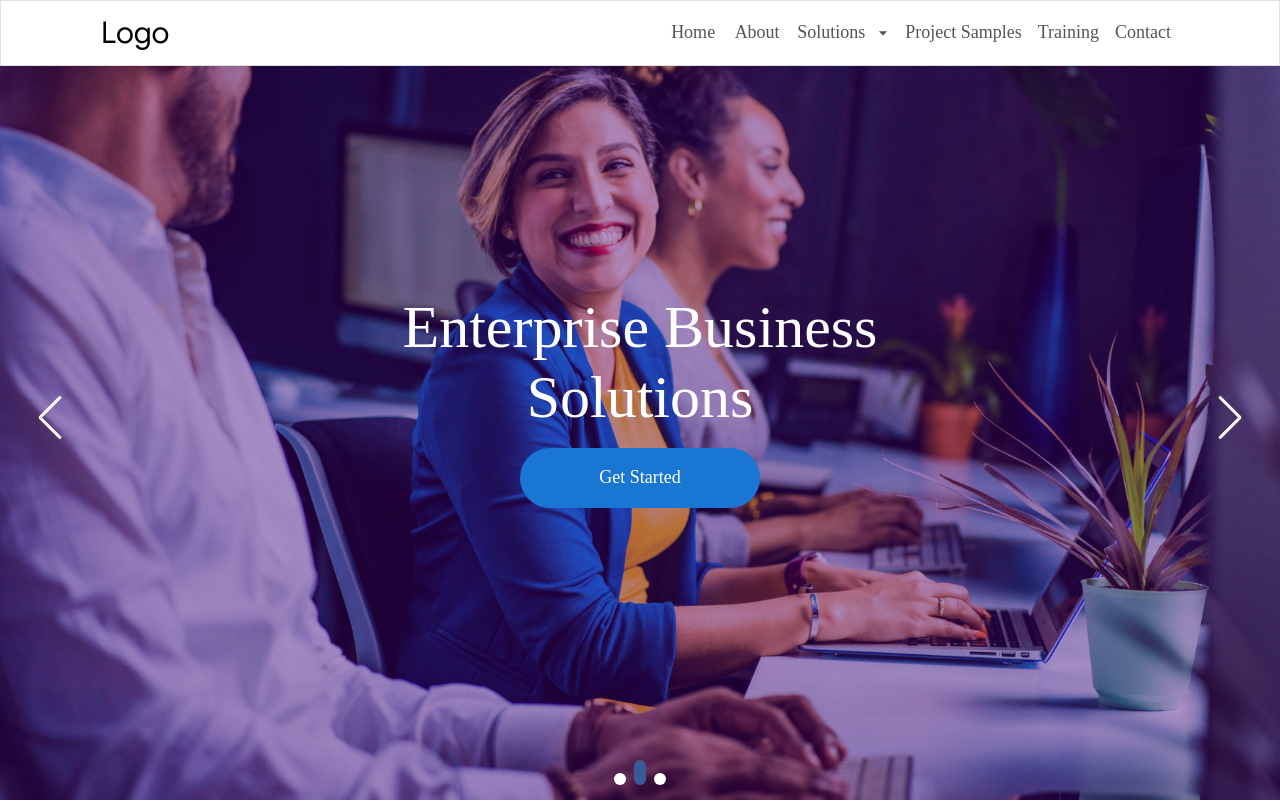
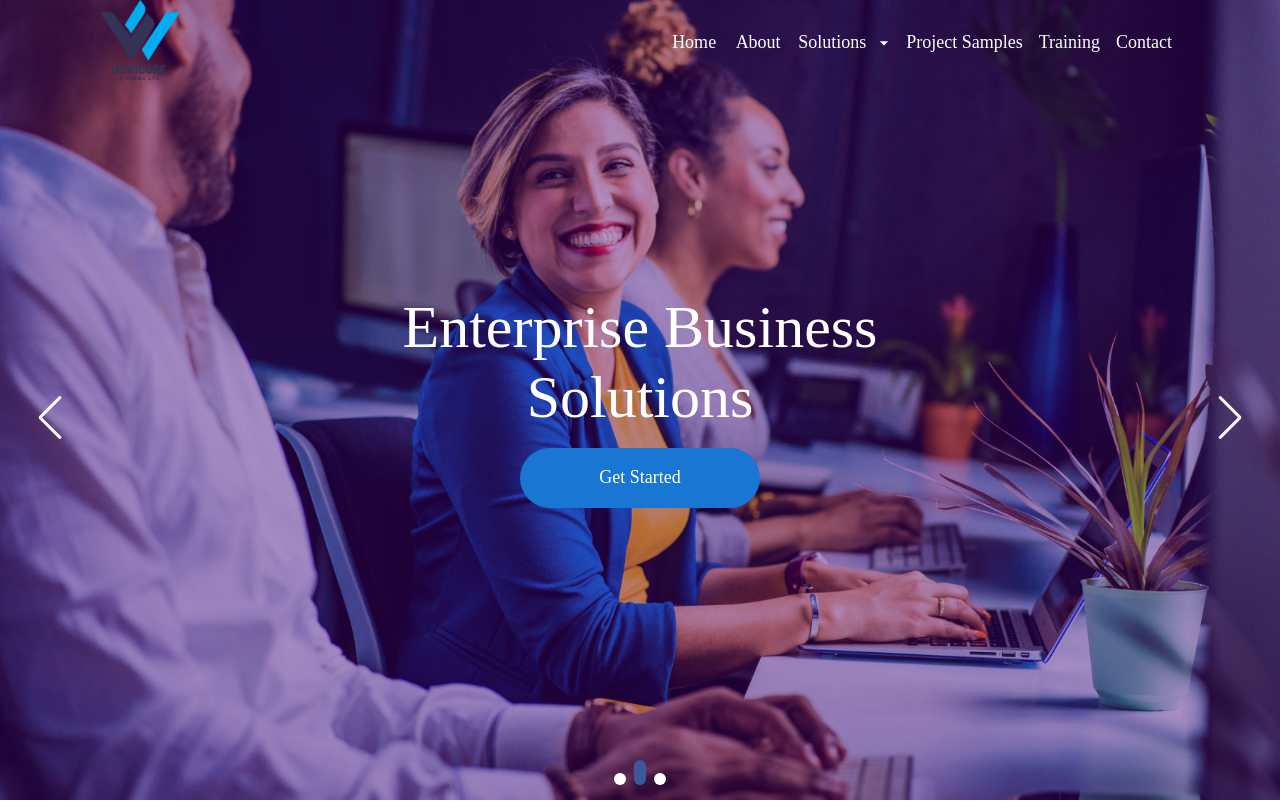
Before and after one commit to basitng/wancore2, a React (Create React App) app: page / in a window 1280 px wide. Shown: the top 802 px of the page. Built offline with nearby package versions, Linux system fonts and the light colour scheme; grey boxes are pictures that could not be loaded; a web font is replaced by a local one.

Commit message:
added changes

```diff
--- a/package.json
+++ b/package.json
@@ -18,6 +18,7 @@
     "react-curtains": "^1.0.10",
     "react-dom": "^18.0.0",
     "react-image-lightbox": "^5.1.4",
+    "react-intersection-observer": "^9.4.0",
     "react-locomotive-scroll": "^0.2.0",
     "react-lottie": "^1.2.3",
     "react-marquee-slider": "^1.1.5",
--- a/src/components/Footer.js
+++ b/src/components/Footer.js
@@ -32,9 +32,14 @@ export default function Footer() {
     { pathname: "About", id: nanoid(), path: "about" },
 
     {
-      pathname: "FTTH",
+      pathname: "Server Solutions",
       id: nanoid(),
       path: "server-solution",
+    },
+    {
+      pathname: "Smart Home",
+      id: nanoid(),
+      path: "smart-home",
     },
     { pathname: "Projects", id: nanoid(), path: "projects" },
     { pathname: "Training", id: nanoid(), path: "training" },
--- a/src/components/Navbar.js
+++ b/src/components/Navbar.js
@@ -15,11 +15,11 @@ import { nanoid } from "nanoid";
 import React from "react";
 import { Link } from "react-router-dom";
 import Sidebar from "./Sidebar";
+import logo from "../assets/logo.png";
 
-export default function Navbar({ persisted }) {
+export default function Navbar({ bg, color, raised }) {
   const [isOpen, setIsOpen] = React.useState(false);
   const [open, setOpen] = React.useState(false);
-  const [persist, setPersist] = React.useState(persisted);
 
   const solutionHandler = () => {
     setIsOpen((state) => !state);
@@ -70,7 +70,7 @@ export default function Navbar({ persisted }) {
     { pathname: "Contact", id: nanoid(), path: "contact" },
   ];
   return (
-    <AppBar variant="outlined" color="inherit">
+    <AppBar elevation={raised} sx={{ background: bg }}>
       <Toolbar
         sx={(theme) => ({
           display: "flex",
@@ -82,7 +82,7 @@ export default function Navbar({ persisted }) {
         })}
       >
         <Box>
-          <Typography variant="h5">Logo</Typography>
+          <img src={logo} style={{ width: "80px", height: "80px" }} />
         </Box>
         <Hidden mdUp>
           <IconButton
@@ -99,13 +99,12 @@ export default function Navbar({ persisted }) {
                 <Button
                   key={link.id}
                   variant="text"
-                  color="inherit"
                   component={Link}
                   to={link.subUl ? "#" : `/${link.path}`}
                   endIcon={link.subUl && <ArrowDropDown />}
                   onClick={link.subUl && link.eventHandler}
                   className="use-header-font increase-font-size MuiButtonBase-root-navbar"
-                  sx={{ color: persist ? "white" : "#555" }}
+                  sx={{ color: `${color} !important` }}
                 >
                   {link.pathname}
                 </Button>
--- a/src/pages/Home.js
+++ b/src/pages/Home.js
@@ -1,5 +1,6 @@
+import React from "react";
 import { Container } from "@mui/material";
-import React from "react";
+import { useInView } from "react-intersection-observer";
 import Banner from "../components/Banner";
 import Footer from "../components/Footer";
 import Navbar from "../components/Navbar";
@@ -10,10 +11,18 @@ import SectionSix from "../components/Sections/SectionSix";
 import SectionThree from "../components/Sections/SectionThree";
 import SectionTwo from "../components/Sections/SectionTwo";
 function Home() {
+  const { ref: myRef, inView, entry } = useInView();
+
+  const changeText = inView ? "#fff" : "#555";
+  const changeBg = inView ? "transparent" : "#fff";
+  const changeElev = inView ? 0 : 1;
+
   return (
     <React.Fragment>
-      <Navbar persisted={false} />
-      <Banner />
+      <Navbar color={changeText} raised={changeElev} bg={changeBg} />
+      <div ref={myRef}>
+        <Banner />
+      </div>
       <Container>
         <SectionOne />
         <SectionTwo />
```
Also changed, not shown: src/assets/logo.png (added), 1 other file (tests, documents, lock files or other folders).
